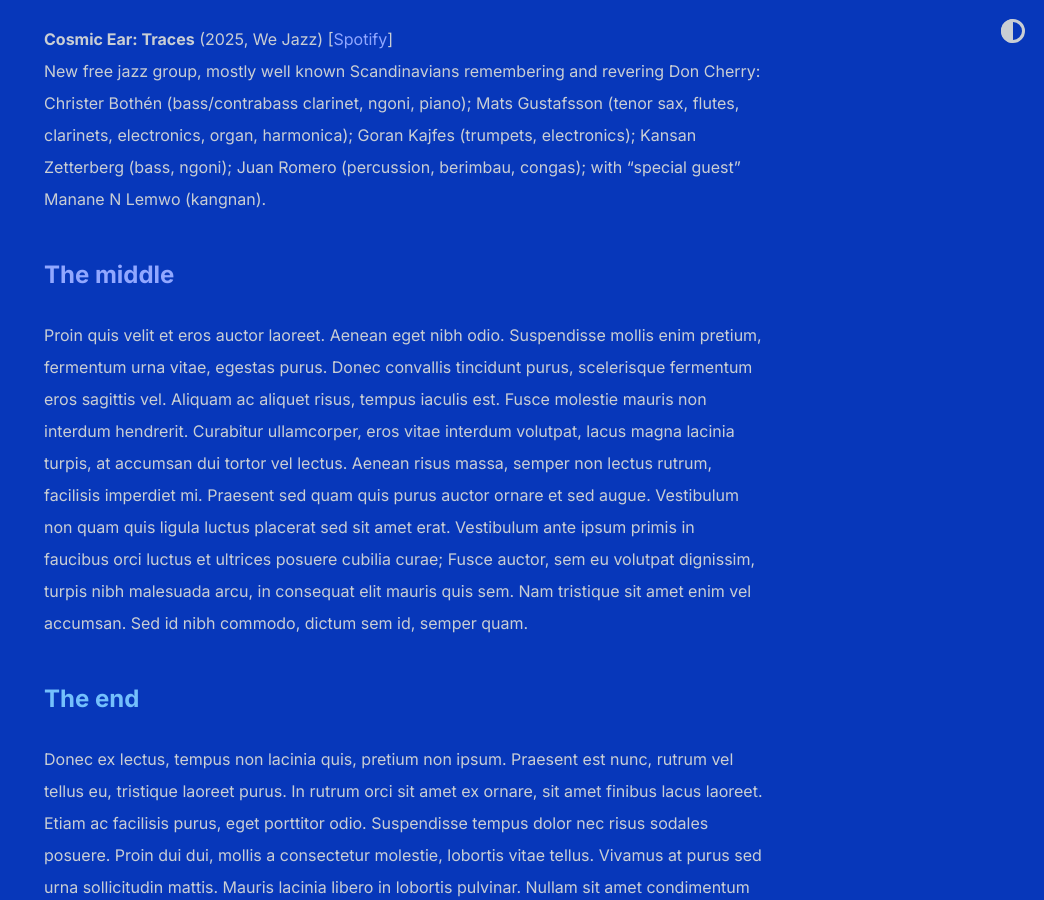
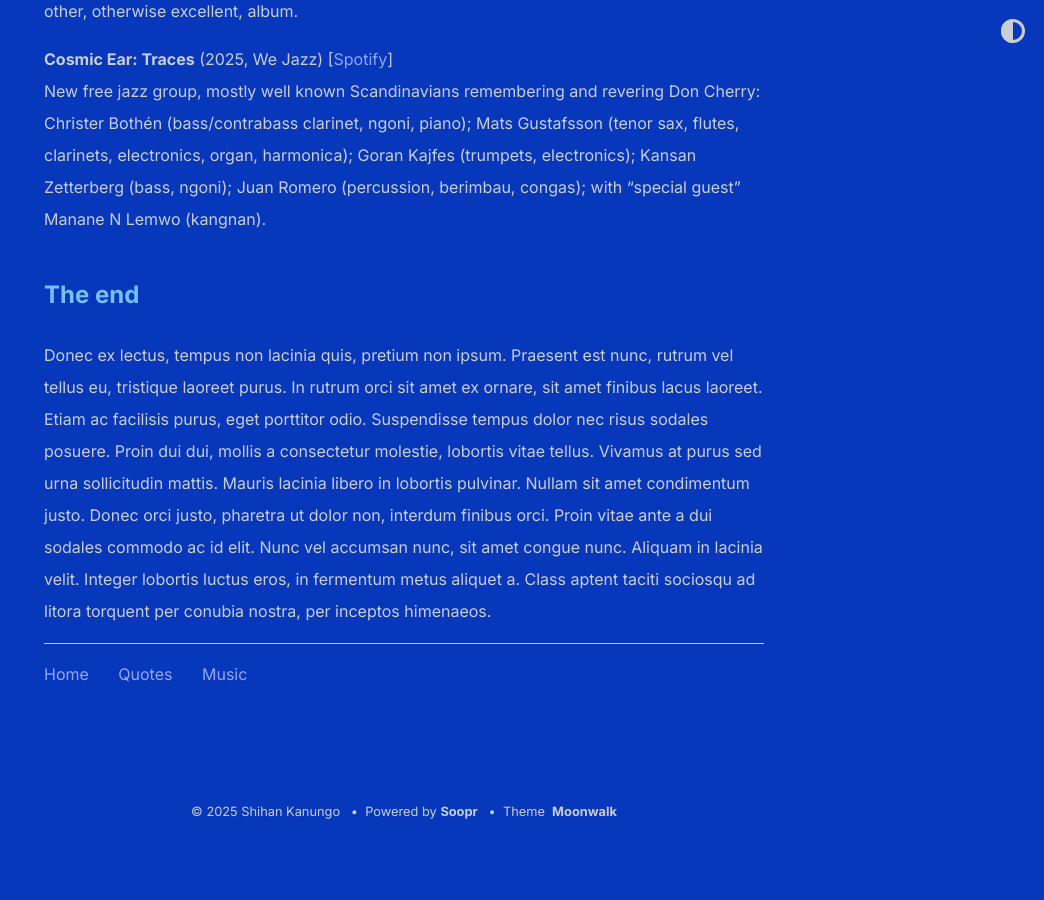
Before and after one commit to shihankanungo/shihankanungo.github.io, a Jekyll site: the page built from mop.md, in a window 1280 px wide and 900 px high, scrolled down 10332 px. Shown: the whole window, without its empty margins (236-1280 px from the left). Built offline with Jekyll 4.4.1, drawn with Linux system fonts in a browser that asks for light colours; after the commit the page ends 11169 px from its top, so only the background shows below that.

Commit message:
Update mop.md

```diff
--- a/mop.md
+++ b/mop.md
@@ -139,7 +139,8 @@
 
 In this MOP test, I didn’t make any mistakes. However, I think that I might have spent a bit too much time on P1 going down a rabbit hole. I think that I should remember to stop and look for alternate approaches; I sometimes trust my intuition too much.
 
-### Music
+
+## [Music](#music)
 
 **Resilient Vessels: Live at the Cell** (2021, RR Gems) \[[Spotify](https://open.spotify.com/album/2X8jItn6ZOL8UjbsA2rWJQ?si=7r8AiRu5TQiKuDrXvlJJnA)\]<br>  Live set, from a quartet with James Brandon Lewis (sax), Josh Werner (bass), Patrick Holmes (clarinet), and Ches Smith (drums). Pretty scintilating -- an element somewhat missing in JBL's other, otherwise excellent, album.
 
@@ -147,10 +148,6 @@
 
 
 
-## [The middle](#the-middle)
-
-Proin quis velit et eros auctor laoreet. Aenean eget nibh odio. Suspendisse mollis enim pretium, fermentum urna vitae, egestas purus. Donec convallis tincidunt purus, scelerisque fermentum eros sagittis vel. Aliquam ac aliquet risus, tempus iaculis est. Fusce molestie mauris non interdum hendrerit. Curabitur ullamcorper, eros vitae interdum volutpat, lacus magna lacinia turpis, at accumsan dui tortor vel lectus. Aenean risus massa, semper non lectus rutrum, facilisis imperdiet mi. Praesent sed quam quis purus auctor ornare et sed augue. Vestibulum non quam quis ligula luctus placerat sed sit amet erat. Vestibulum ante ipsum primis in faucibus orci luctus et ultrices posuere cubilia curae; Fusce auctor, sem eu volutpat dignissim, turpis nibh malesuada arcu, in consequat elit mauris quis sem. Nam tristique sit amet enim vel accumsan. Sed id nibh commodo, dictum sem id, semper quam.
-
 ## The end
 
 Donec ex lectus, tempus non lacinia quis, pretium non ipsum. Praesent est nunc, rutrum vel tellus eu, tristique laoreet purus. In rutrum orci sit amet ex ornare, sit amet finibus lacus laoreet. Etiam ac facilisis purus, eget porttitor odio. Suspendisse tempus dolor nec risus sodales posuere. Proin dui dui, mollis a consectetur molestie, lobortis vitae tellus. Vivamus at purus sed urna sollicitudin mattis. Mauris lacinia libero in lobortis pulvinar. Nullam sit amet condimentum justo. Donec orci justo, pharetra ut dolor non, interdum finibus orci. Proin vitae ante a dui sodales commodo ac id elit. Nunc vel accumsan nunc, sit amet congue nunc. Aliquam in lacinia velit. Integer lobortis luctus eros, in fermentum metus aliquet a. Class aptent taciti sociosqu ad litora torquent per conubia nostra, per inceptos himenaeos.
```
